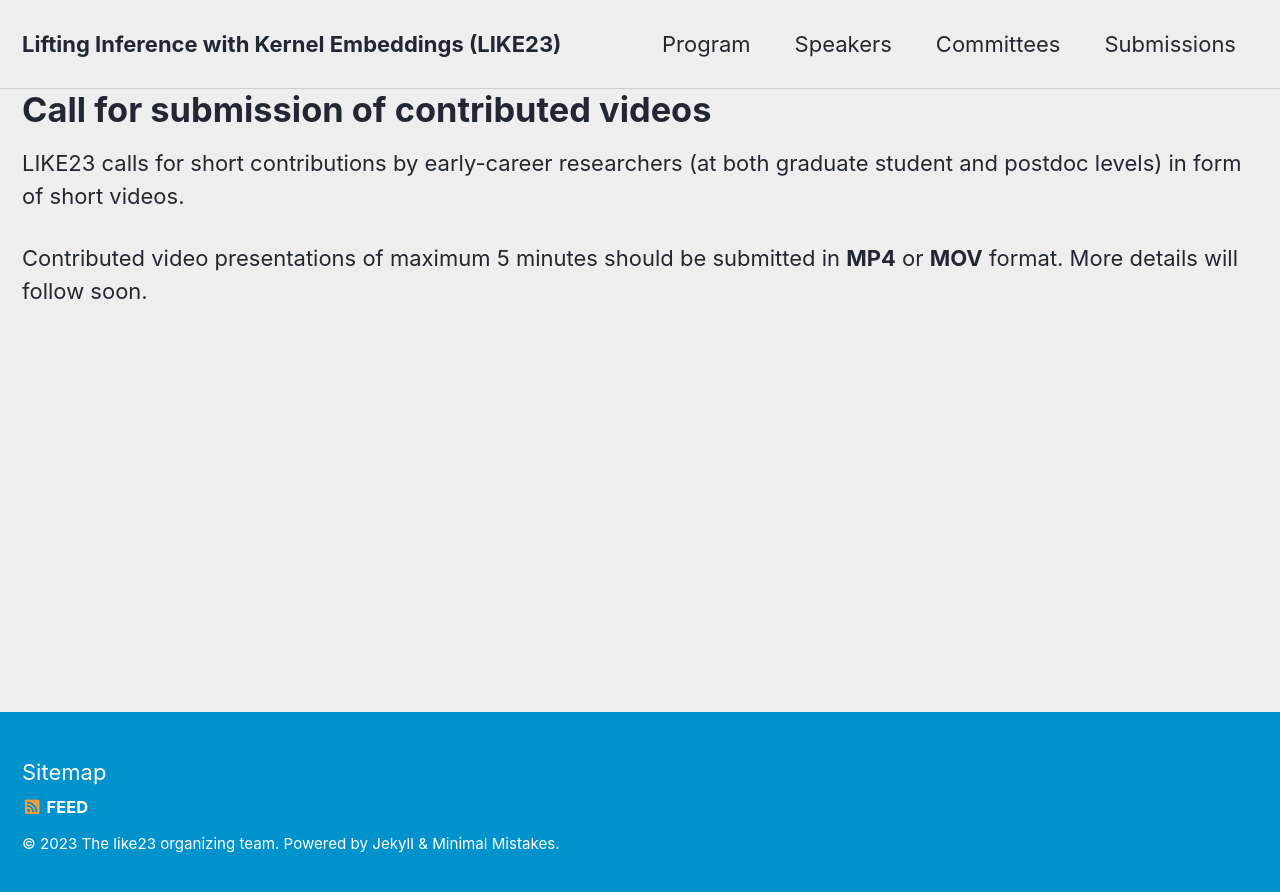
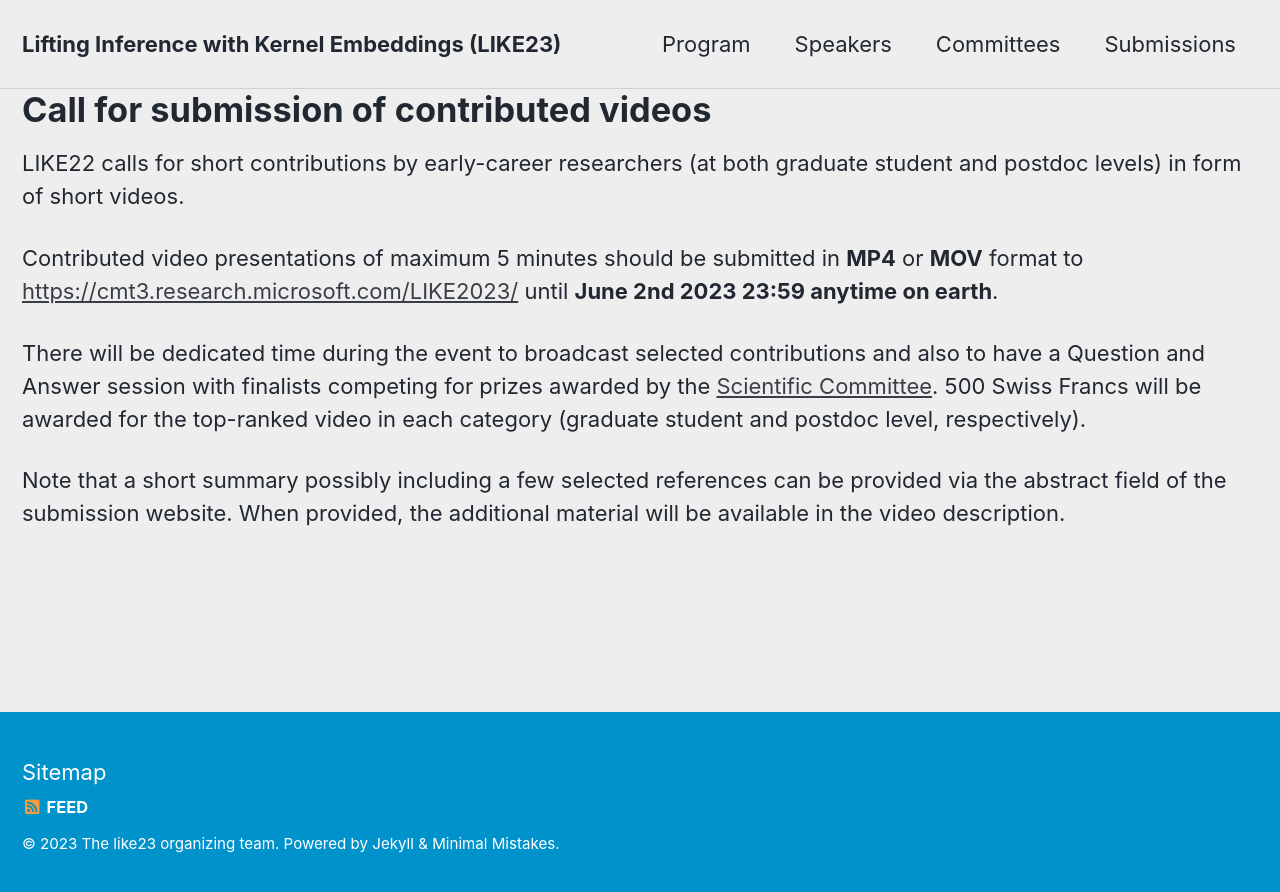
Before and after one commit to LIKE23-Bern/LIKE23-Bern.github.io, a Jekyll site: the page built from _pages/contribution.md, in a window 1280 px wide. Shown: the top 892 px of the page. Built offline with Jekyll 4.4.1, drawn with Linux system fonts in a browser that asks for light colours; cached includes are drawn as plain includes.

Commit message:
Update contribution.md

```diff
--- a/_pages/contribution.md
+++ b/_pages/contribution.md
@@ -8,6 +8,10 @@ permalink: /submission/
 
 # Call for submission of contributed videos
 
-LIKE23 calls for short contributions by early-career researchers (at both graduate student and postdoc levels) in form of short videos.
+LIKE22 calls for short contributions by early-career researchers (at both graduate student and postdoc levels) in form of short videos.
 
-Contributed video presentations of maximum 5 minutes should be submitted in **MP4** or **MOV** format. More details will follow soon.
+Contributed video presentations of maximum 5 minutes should be submitted in **MP4** or **MOV** format to [https://cmt3.research.microsoft.com/LIKE2023/](https://cmt3.research.microsoft.com/LIKE2023/) until **June 2nd 2023 23:59 anytime on earth**.
+
+There will be dedicated time during the event to broadcast selected contributions and also to have a Question and Answer session with finalists competing for prizes awarded by the [Scientific Committee](/committees/#scientific-committee-in-progress). 500 Swiss Francs will be awarded for the top-ranked video in each category (graduate student and postdoc level, respectively).
+
+Note that a short summary possibly including a few selected references can be provided via the abstract field of the submission website. When provided, the additional material will be available in the video description.
```
